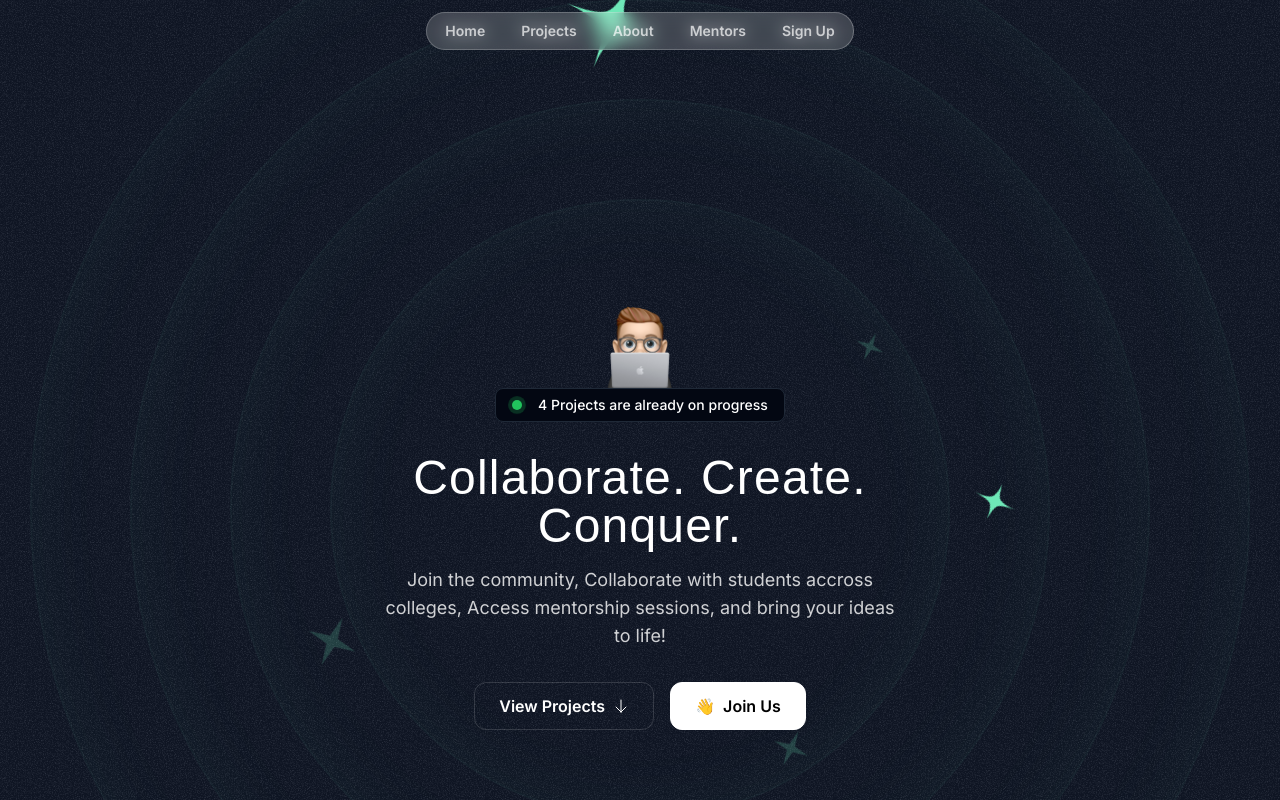
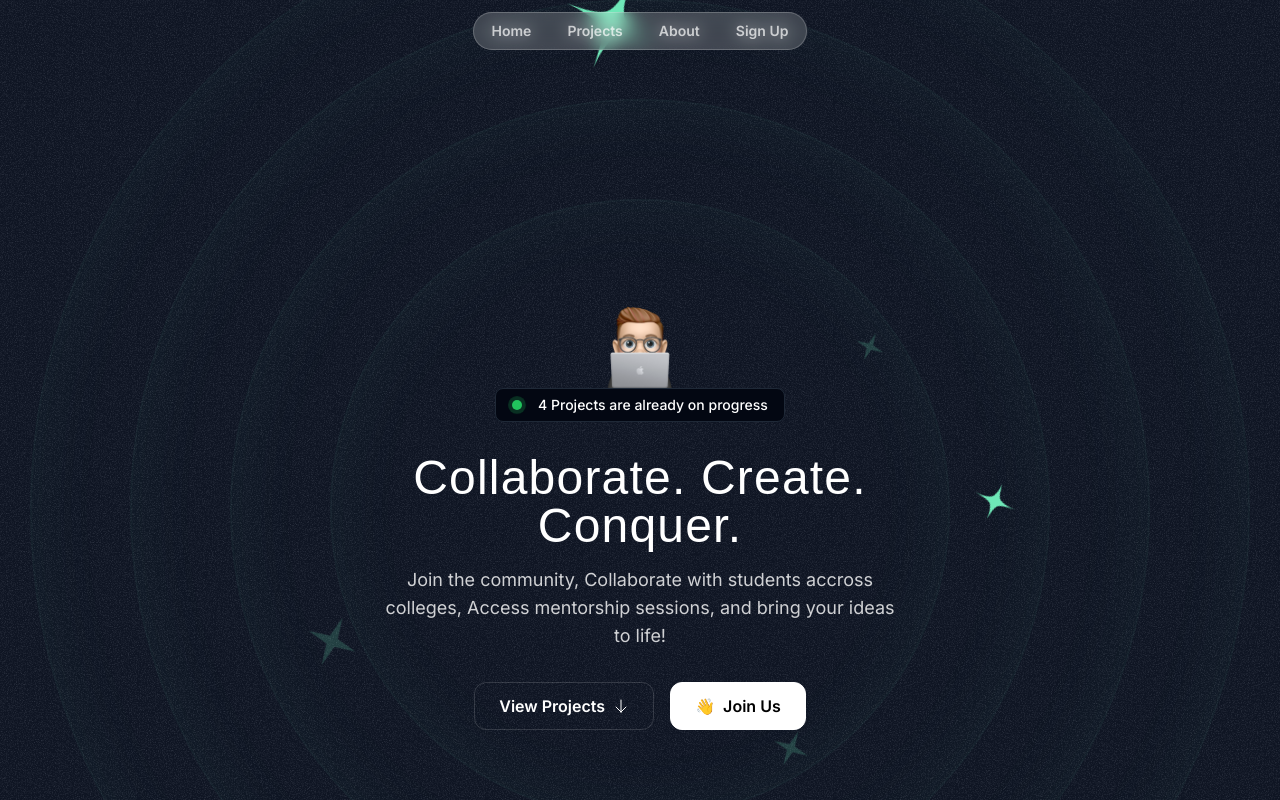
Before and after one commit to finsylive/mentsweb, a Next.js app: page / in a window 1280 px wide. Shown: the top 800 px of the page. Built offline with nearby package versions, Linux system fonts and the light colour scheme; a web font is replaced by a local one.

Commit message:
Update Header.tsx

```diff
--- a/src/sections/Header.tsx
+++ b/src/sections/Header.tsx
@@ -29,7 +29,7 @@ export const Header = () => {
             <Link href="/" className="nav-item">About</Link>
           </>
         )}
-        <Link href="/Mentor" className="nav-item">Mentors</Link>
+{/*         <Link href="/Mentor" className="nav-item">Mentors</Link> */}
         <a href="https://forms.gle/8XiTzjHPgaDq6MDp7" className="nav-item">Sign Up</a>
       </nav>
     </div>
```
